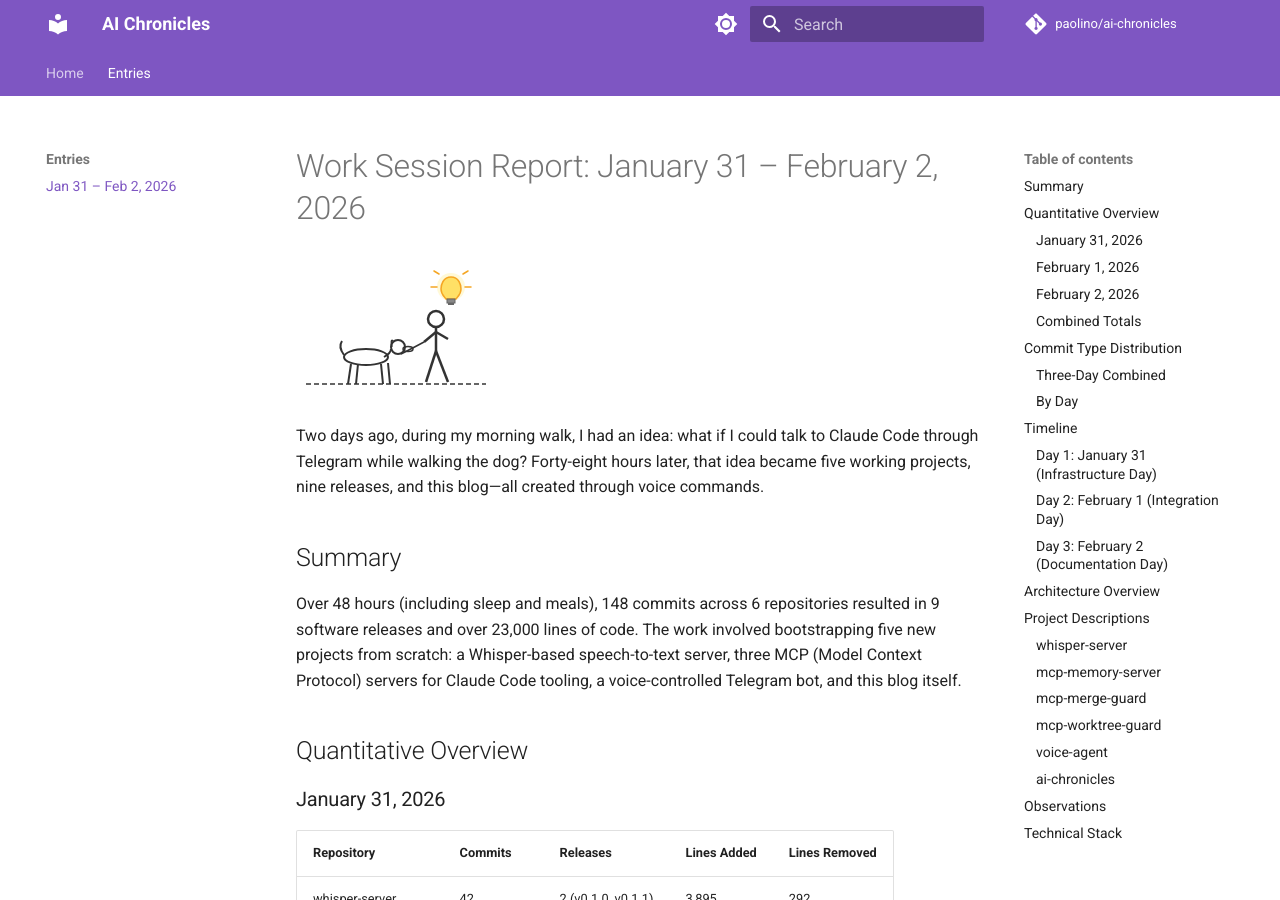
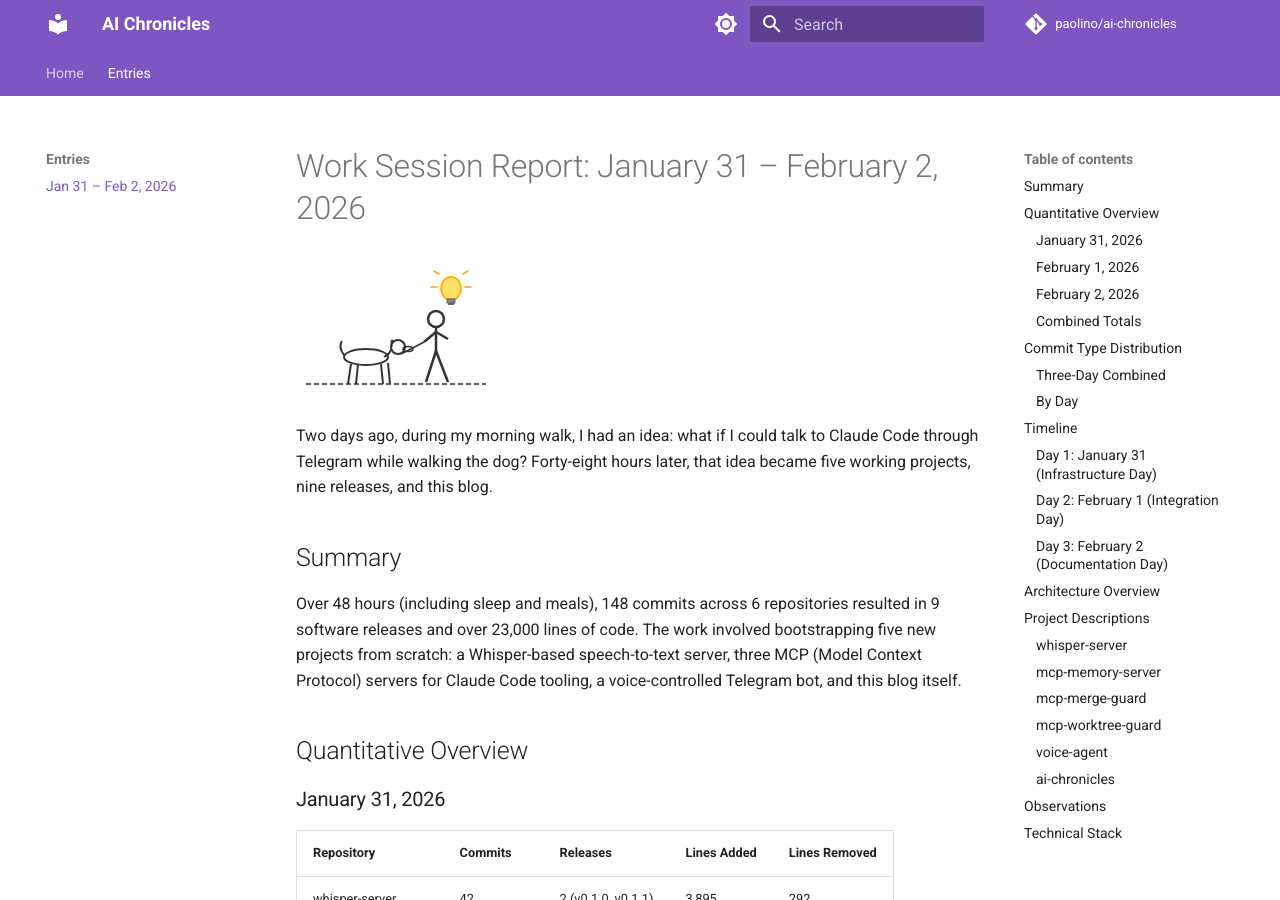
Before and after one commit to paolino/ai-chronicles, an MkDocs documentation site: the page built from docs/entries/2026-01-31-02-01.md, in a window 1280 px wide and 900 px high. Built offline with MkDocs 1.6.1 and Material for MkDocs 9.7.7, drawn with Linux system fonts in a browser that asks for light colours; comment, search, counter and statistics services are not loaded.

Commit message:
Edit blog entry to simplify project description
Removed mention of creating the blog through voice commands.

```diff
--- a/docs/entries/2026-01-31-02-01.md
+++ b/docs/entries/2026-01-31-02-01.md
@@ -4,7 +4,7 @@
   <img src="../../assets/morning-walk.svg" alt="Person walking dog with lightbulb moment" style="max-width: 200px;">
 </figure>
 
-Two days ago, during my morning walk, I had an idea: what if I could talk to Claude Code through Telegram while walking the dog? Forty-eight hours later, that idea became five working projects, nine releases, and this blog—all created through voice commands.
+Two days ago, during my morning walk, I had an idea: what if I could talk to Claude Code through Telegram while walking the dog? Forty-eight hours later, that idea became five working projects, nine releases, and this blog.
 
 ## Summary
 
```
